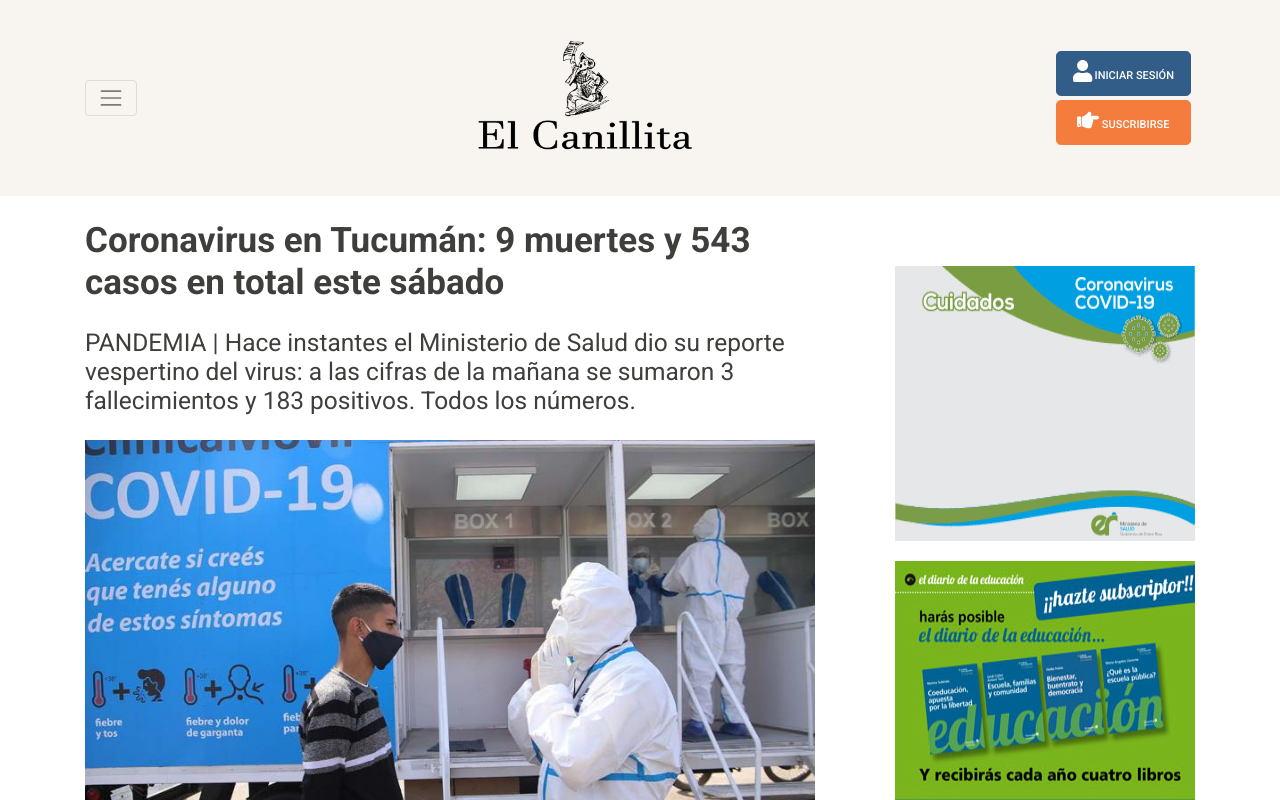
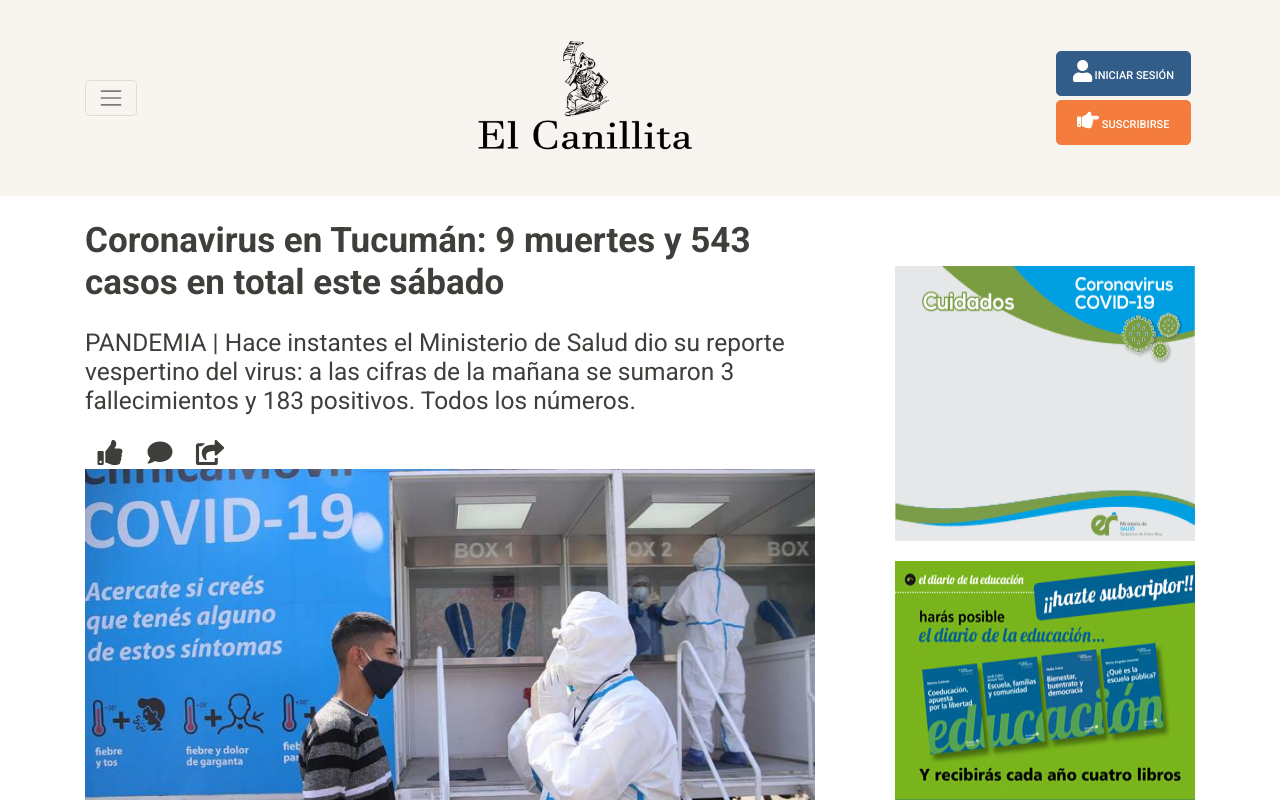
Before and after one commit to Franco-20/EL-Canillita, a React (Create React App) app: page /noticias in a window 1280 px wide. Shown: the top 800 px of the page. Built offline with nearby package versions, Linux system fonts and the light colour scheme.

Commit message:
importe fontawesome y coloque 3 iconos arriba de la imagen principal

```diff
--- a/src/App.css
+++ b/src/App.css
@@ -15,3 +15,9 @@
     width:300px;
     height:275px;
 }
+
+.iconos{
+width: 50px !important;
+height: 25px !important;
+flex-direction: row-reverse !important;
+}
--- a/src/components/InfoNoticia.js
+++ b/src/components/InfoNoticia.js
@@ -4,6 +4,8 @@ import imagen from '../assents/img/noticiacovid.jpg';
 import imagencovid from '../assents/img/publicidad2.gif';
 import imagenpublicidad from '../assents/img/publicidad1.jpg';
 import { Container, Row, Col } from 'react-bootstrap';
+import { FontAwesomeIcon } from '@fortawesome/react-fontawesome';
+import { faThumbsUp, faComment, faShareSquare } from '@fortawesome/free-solid-svg-icons';
 
 
 const InfoNoticia = () => {
@@ -16,7 +18,12 @@ const InfoNoticia = () => {
                             <h1 className="my-4"><strong>Coronavirus en Tucumán: 9 muertes y 543 casos en total este sábado</strong></h1>
                             <h3 className="my-4">PANDEMIA | Hace instantes el Ministerio de Salud dio su reporte vespertino del virus: a las cifras de la mañana se sumaron 3 fallecimientos y 183 positivos. Todos los números.</h3>
                         </div>
-                   <img alt="" src={imagen} className="imagengrande"/>
+                        <div className="">
+                            <FontAwesomeIcon className="iconos" icon={faThumbsUp} />
+                            <FontAwesomeIcon className="iconos" icon={faComment} />
+                            <FontAwesomeIcon className="iconos" icon={faShareSquare} />
+                        </div>
+                        <img alt="" src={imagen} className="imagengrande" />
                         <p className="my-2"><small><b>12 de Septiembre del 2019 / Autor: Juan Perez</b></small></p>
                     </Col>
                     <Col lg={4}>
```
Lines whose indentation alone changed are shown as unchanged.
